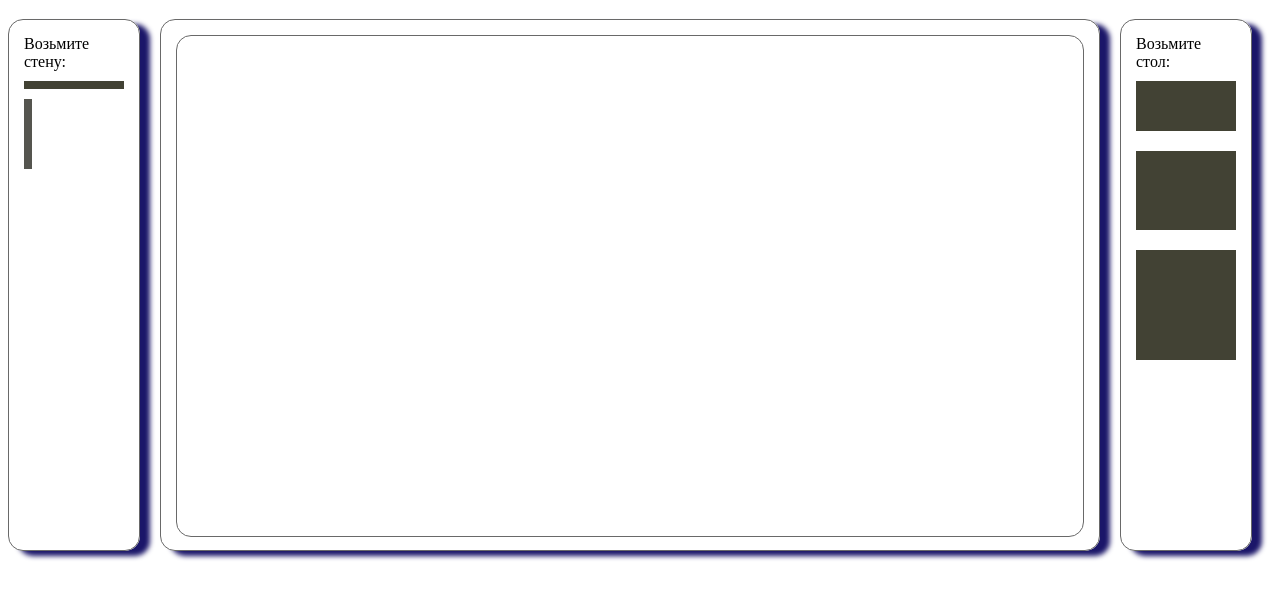
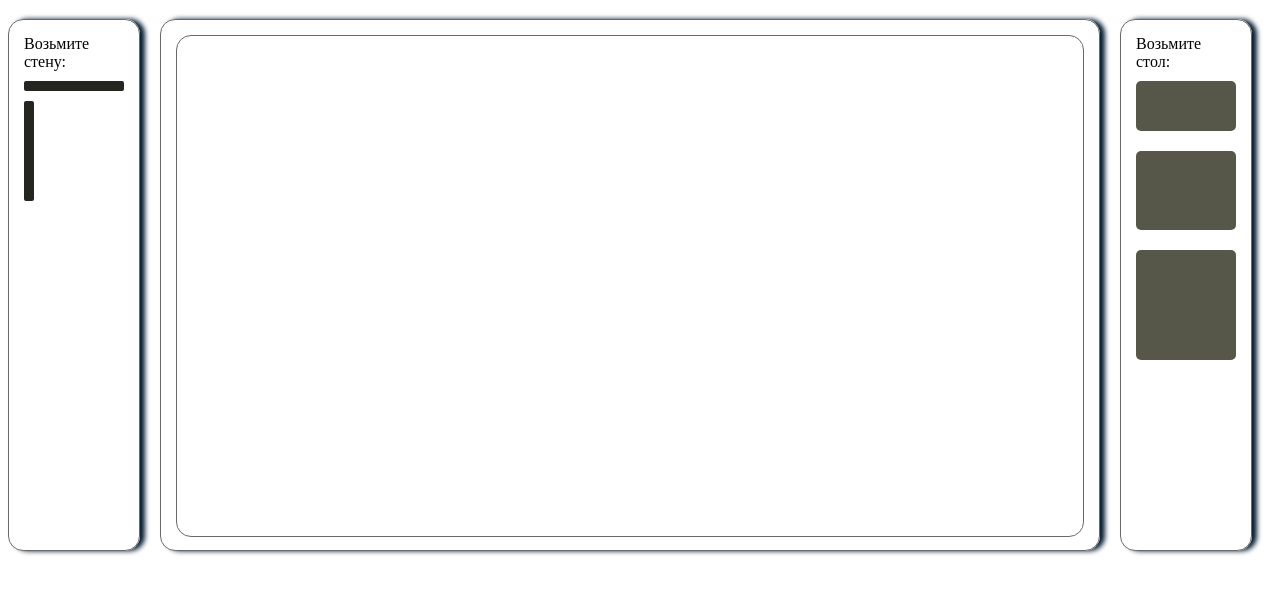
Before and after one commit to Liz04ka/restaurant, a plain HTML site: page index.html in a window 1280 px wide. Shown: the part 61-660 px from the top of the page. Drawn offline with Linux system fonts and the light colour scheme.

Commit message:
Update style.css

```diff
--- a/style.css
+++ b/style.css
@@ -18,7 +18,7 @@
 
 .block{
     margin-right: 20px;
-    box-shadow: 10px 5px 5px rgb(27, 22, 105);
+    box-shadow: 5px 0px 5px rgb(5, 29, 51);
     padding: 15px;
     border: 0.5px rgb(105, 105, 105) solid;
     border-radius: 15px;
@@ -56,24 +56,25 @@
 
 .wall{
     margin-bottom: 10px;
+    border-radius: 2px;
+    background-color: rgb(38, 38, 33)
 }
 
 .wall__horizontal{
-    background-color: rgb(66, 66, 52);
-    height: 8px;
+    height: 10px;
     width: 100px;
 }
 
 .wall__vertical{
-    background-color: rgb(85, 85, 79);
-    height: 70px;
-    width: 8px;
+    height: 100px;
+    width: 10px;
 }
 
 .table{
     width: 100px;
-    background-color: rgb(66, 66, 52);
+    background-color: rgb(87, 87, 73);
     margin-bottom: 20px;
+    border-radius: 5px;
 }
 
 .tables__two{
```
